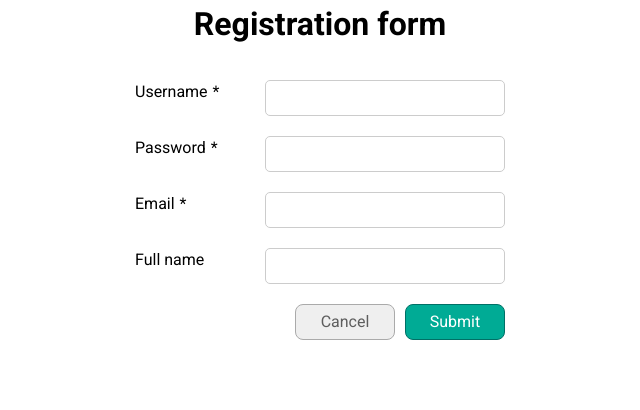
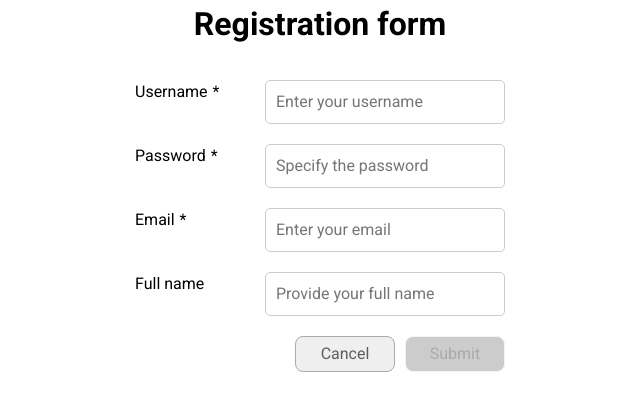
Before and after one commit to chekit/aab-tech, an Angular app in the folder frontend/: page / in a window 1280 px wide. Shown: the top 410 px of the page, without its empty margins (320-960 px from the left). Built offline with nearby package versions, Linux system fonts and the light colour scheme.

Commit message:
refactor from, define disabled state

```diff
--- a/frontend/src/app/components/registration-form/registration-form.component.html
+++ b/frontend/src/app/components/registration-form/registration-form.component.html
@@ -13,6 +13,7 @@
         id="username"
         class="form__input"
         type="text"
+        placeholder="Enter your username"
         required
       />
     </div>
@@ -26,6 +27,7 @@
         id="password"
         class="form__input"
         type="password"
+        placeholder="Specify the password"
         required
       />
     </div>
@@ -39,6 +41,7 @@
         id="email"
         class="form__input"
         type="email"
+        placeholder="Enter your email"
         required
       />
     </div>
@@ -52,19 +55,21 @@
         id="fullname"
         class="form__input"
         type="text"
+        placeholder="Provide your full name"
       />
     </div>
   </fieldset>
   <div class="form__manage">
     <button
       class="form__button"
-      type="button"
+      type="reset"
     >
       Cancel
     </button>
     <button
       class="form__button"
       type="submit"
+      disabled
     >
       Submit
     </button>
--- a/frontend/src/app/components/registration-form/registration-form.component.scss
+++ b/frontend/src/app/components/registration-form/registration-form.component.scss
@@ -34,8 +34,9 @@
   }
 
   &__input {
-    padding: $base-step / 2;
+    padding: $base-step / 2 $base-step;
     min-width: $input-mv;
+    line-height: 2em;
     border: 1px solid #ccc;
     border-radius: 5px;
   }
@@ -77,5 +78,19 @@
         background-color: darken($color: #00AB95, $amount: 10);
       }
     }
+
+    &[disabled] {
+      background-color: #ccc;
+      color: #aaa;
+      border-color: #f3f3f3;
+      cursor: default;
+
+      &:active,
+      &:hover {
+        background-color: #ccc;
+        color: #aaa;
+        border-color: #f3f3f3;
+      }
+    }
   }
 }
```
